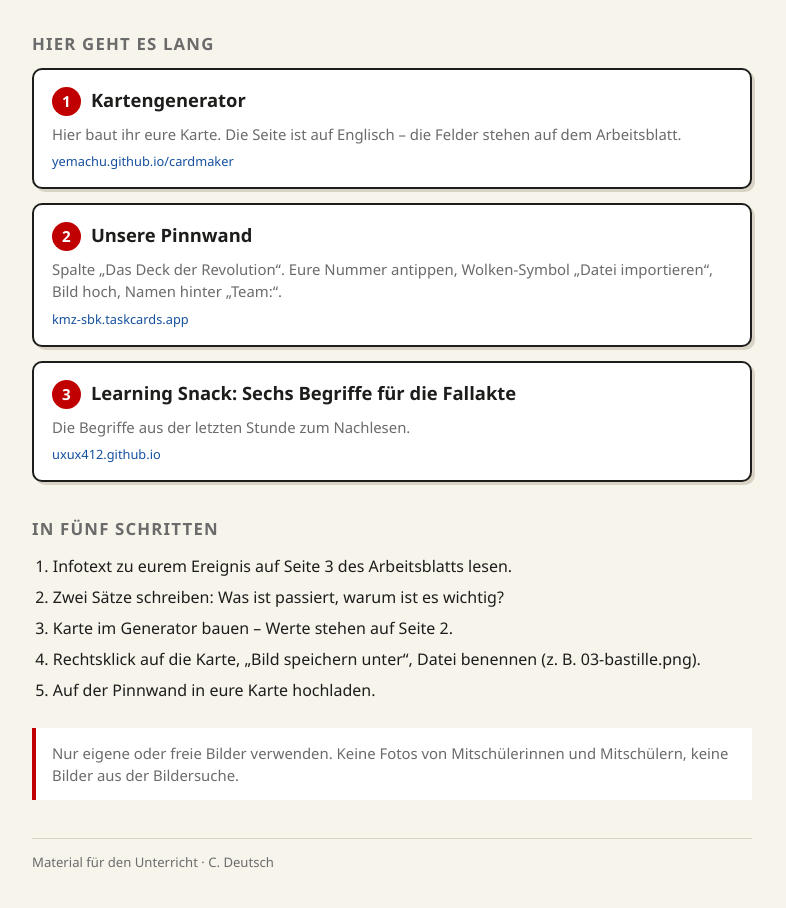
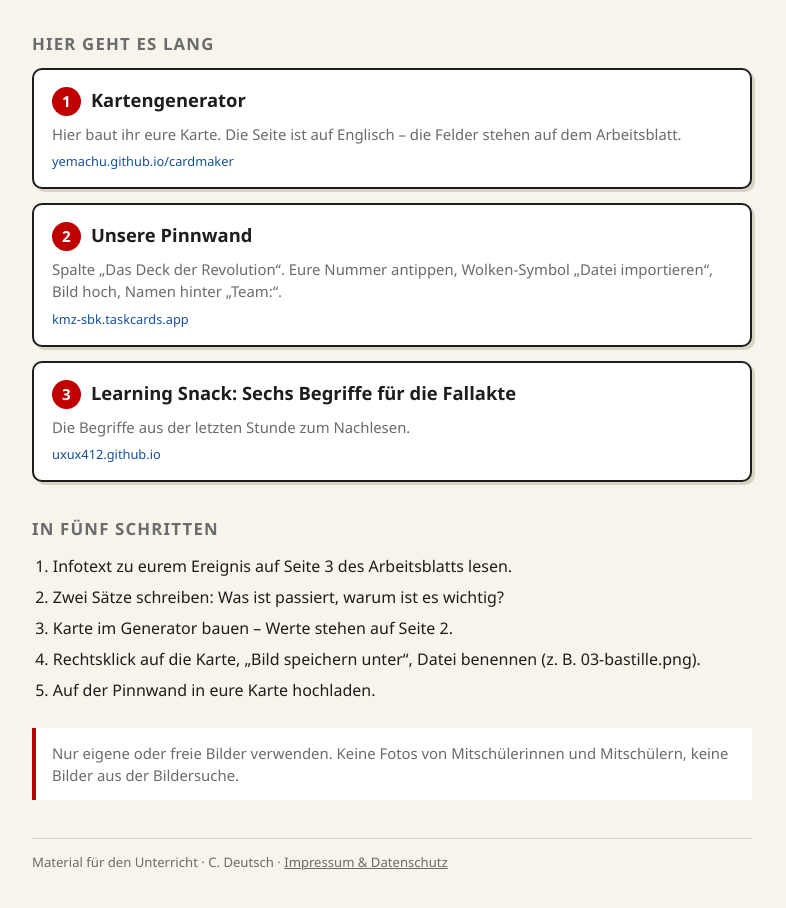
Before and after one commit to Uxux412/Uxux412.github.io, a plain HTML site: page deck/index.html in a window 1280 px wide. Shown: the part 126-1034 px from the top of the page, without its empty margins (248-1034 px from the left). Drawn offline with Linux system fonts and the light colour scheme.

Commit message:
Impressum und Datenschutz ergänzt, fremde Texte ersetzt
Co-Authored-By: Claude Fable 5.2 <noreply@anthropic.com>
Claude-Session: https://claude.ai/code/session_013jcfRUE1snxhJs6SqkH86T

```diff
--- a/deck/index.html
+++ b/deck/index.html
@@ -89,7 +89,7 @@
 </div>
 
 <footer>
-  Material für den Unterricht &middot; C. Deutsch
+  Material für den Unterricht &middot; C. Deutsch &middot; <a href="https://uxux412.github.io/unterricht2/impressum/" style="color:inherit">Impressum &amp; Datenschutz</a>
 </footer>
 
 </div>
```
Also changed, not shown: Jenny/index.html (+1 -0 lines), index.html (+1 -0 lines).
